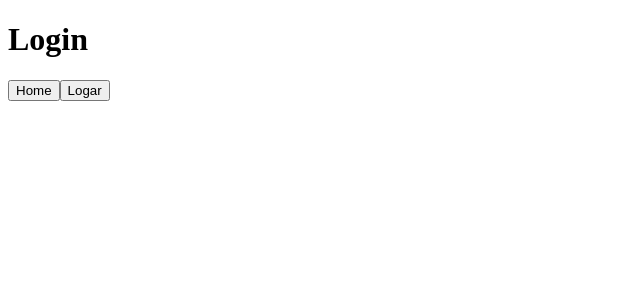
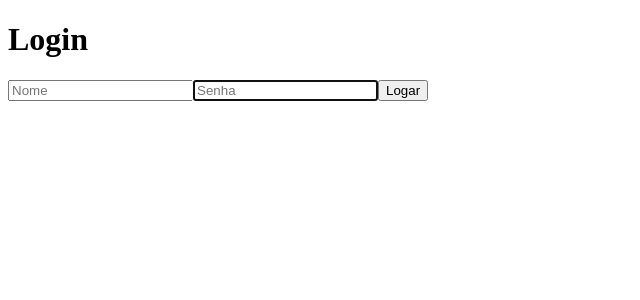
Before and after one commit to DhiegoFernandes/DigitalMenu-LocalHost, a React (Vite) app in the folder digitalmenu2/: page / in a window 1280 px wide. Shown: the top 300 px of the page, without its empty margins (0-640 px from the left). Built offline with nearby package versions, Linux system fonts and the light colour scheme.

Commit message:
função autenticar do context, e teste na página login

```diff
--- a/digitalmenu2/src/context/context.jsx
+++ b/digitalmenu2/src/context/context.jsx
@@ -1,5 +1,7 @@
 import { createContext} from "react";
 import { useNavigate } from "react-router-dom";
+import api from "../api";
+import { createNotification } from '../util/toastify'
 
 // Criação do contexto
 export const MainContext = createContext({});
@@ -9,12 +11,29 @@ function MainProvider({ children }) {
 
     const navigate = useNavigate();
 
+    // ==================== Autenticação ==================== //
 
+    async function autenticar(e, nome, senha){
+        e.preventDefault();
+        nome = nome.trim();
+        senha = senha.trim();
+
+        try{
+            const { data } = await api.post('/login', {nome, senha})
+            localStorage.setItem("token", data.token)
+            api.defaults.headers.Authorization = `Bearer ${data.token}`
+            createNotification("Seja bem vindo!", 'success');
+            navigate('/home')
+        } catch (e) {
+            createNotification("Erro no login", 'error');
+            console.log("Erro na autenticação" + e);
+        }
+    }
 
     return (
         <MainContext.Provider
         value={{
-
+            autenticar
         }}
         >
         {children}
--- a/digitalmenu2/src/pages/Home/Home.jsx
+++ b/digitalmenu2/src/pages/Home/Home.jsx
@@ -9,7 +9,7 @@ function Home(){
             <div>
                 <h1>Home</h1>
                 <button onClick={() => {
-                    localStorage.removeItem("logado");
+                    localStorage.removeItem("token");
                     navigate('/')
                 }}>Sair</button>
                 <button onClick={()=>navigate('/system')}>Área do Sistema</button>
--- a/digitalmenu2/src/pages/Log/Login.jsx
+++ b/digitalmenu2/src/pages/Log/Login.jsx
@@ -1,21 +1,46 @@
 import { useNavigate } from 'react-router-dom';
-import { useEffect } from 'react';
+import { useContext, useEffect, useState } from 'react';
+import './login.css'
+import { MainContext } from '../../context/context';
 
 function Login(){
 
     const navigate = useNavigate();
-    const user = localStorage.getItem("logado")
 
+    const { autenticar } = useContext(MainContext);
+
+    // Redirecionamento se já estiver logado
+    const user = localStorage.getItem("token")
     useEffect(() => {
         user != null ? navigate('/home') : navigate('/')
     }, []);
+
+    const [nome, setNome] = useState("");
+    const [senha, setSenha] = useState("");
 
     return(
         <>
             <div>
                 <h1>Login</h1>
-                <button onClick={() => navigate('/home')}>Home</button>
-                <button onClick={() => localStorage.setItem("logado", "logado")}>Logar</button>
+                <form>
+                    <input
+                        type="text"
+                        placeholder='Nome'
+                        autoFocus
+                        value={nome}
+                        onChange={(e) => setNome(e.target.value)}
+                    />
+                    <input
+                        type="password"
+                        placeholder='Senha'
+                        autoFocus
+                        value={senha}
+                        onChange={(e) => setSenha(e.target.value)}
+                    />
+                    <button
+                        onClick={(e) => autenticar(e, nome, senha)}
+                    >Logar</button>
+                </form>
             </div>
         </>
     );
--- a/digitalmenu2/src/util/privateRoute.jsx
+++ b/digitalmenu2/src/util/privateRoute.jsx
@@ -2,7 +2,7 @@ import {Navigate} from 'react-router-dom'
 
 function PrivateRoute({ children }){
 
-    const user = localStorage.getItem("logado");
+    const user = localStorage.getItem("token");
 
     return user != null ? children : <Navigate to='/'/>
 
```
Also changed, not shown: digitalmenu2/src/pages/Log/login.css (added).
